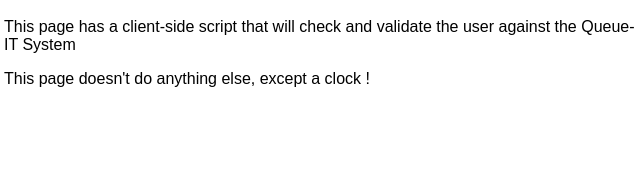
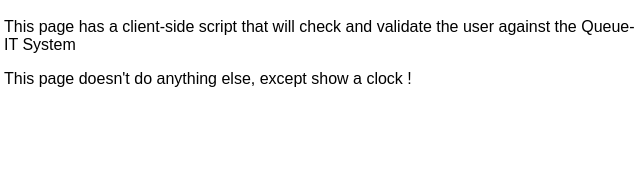
Before and after one commit to Mat-GW/static, a website: page src/login/index.html in a window 1280 px wide. Shown: the part 207-384 px from the top of the page, 316-956 px from the left. Drawn offline with Linux system fonts and the light colour scheme; files that its build step writes are made by us from their sources.

Commit message:
Update index.html

```diff
--- a/src/login/index.html
+++ b/src/login/index.html
@@ -13,7 +13,7 @@
     <h1>Queueing Demo - Log-IN Page</h1>
     <p>This page has a client-side script that will check and validate the user against the Queue-IT System</p>
   <p></p>
-  <p>This page doesn't do anything else, except a clock !</p>
+  <p>This page doesn't do anything else, except show a clock !</p>
   </main>
 
   <script type='text/javascript' src='//static.queue-it.net/script/queueclient.min.js'></script>
```
